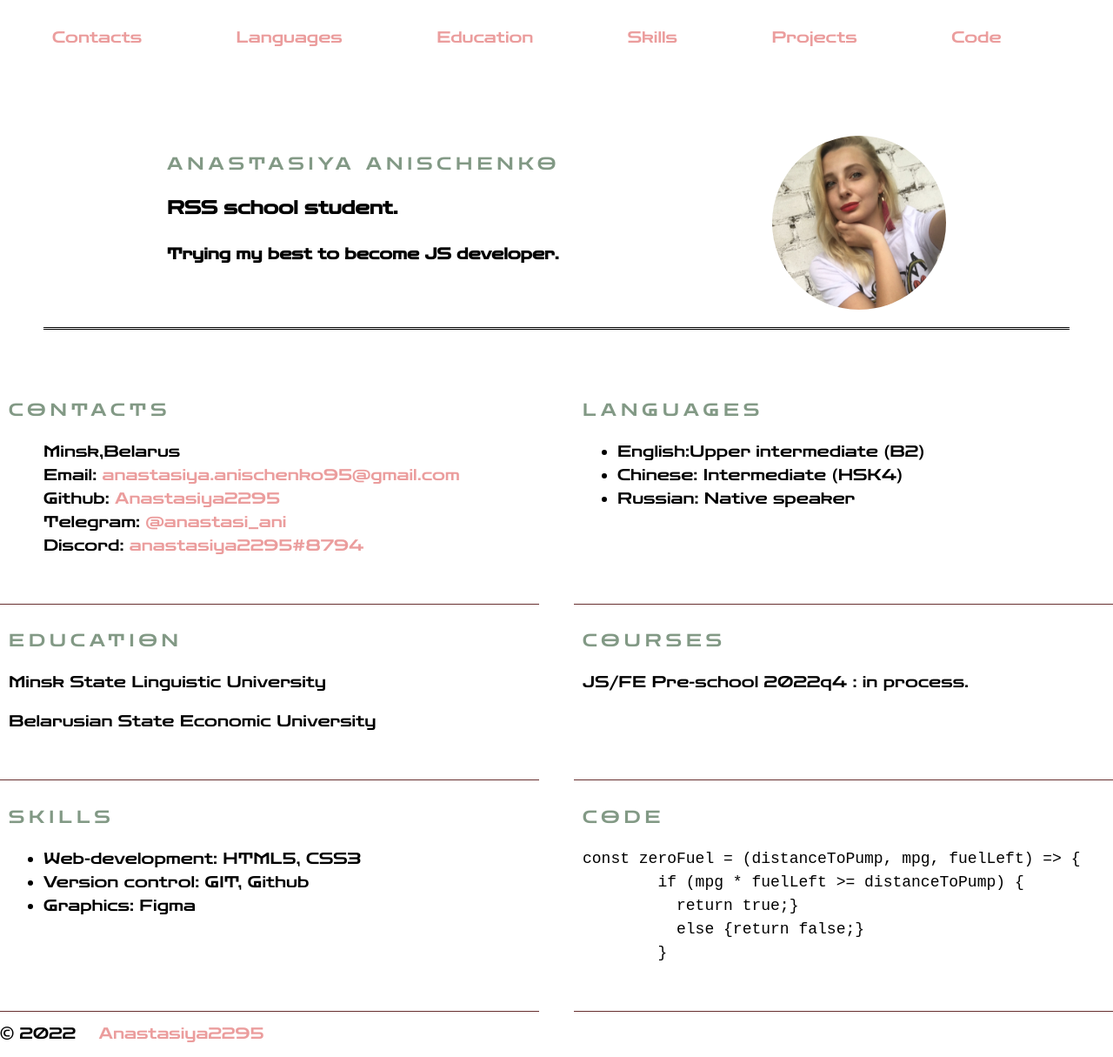
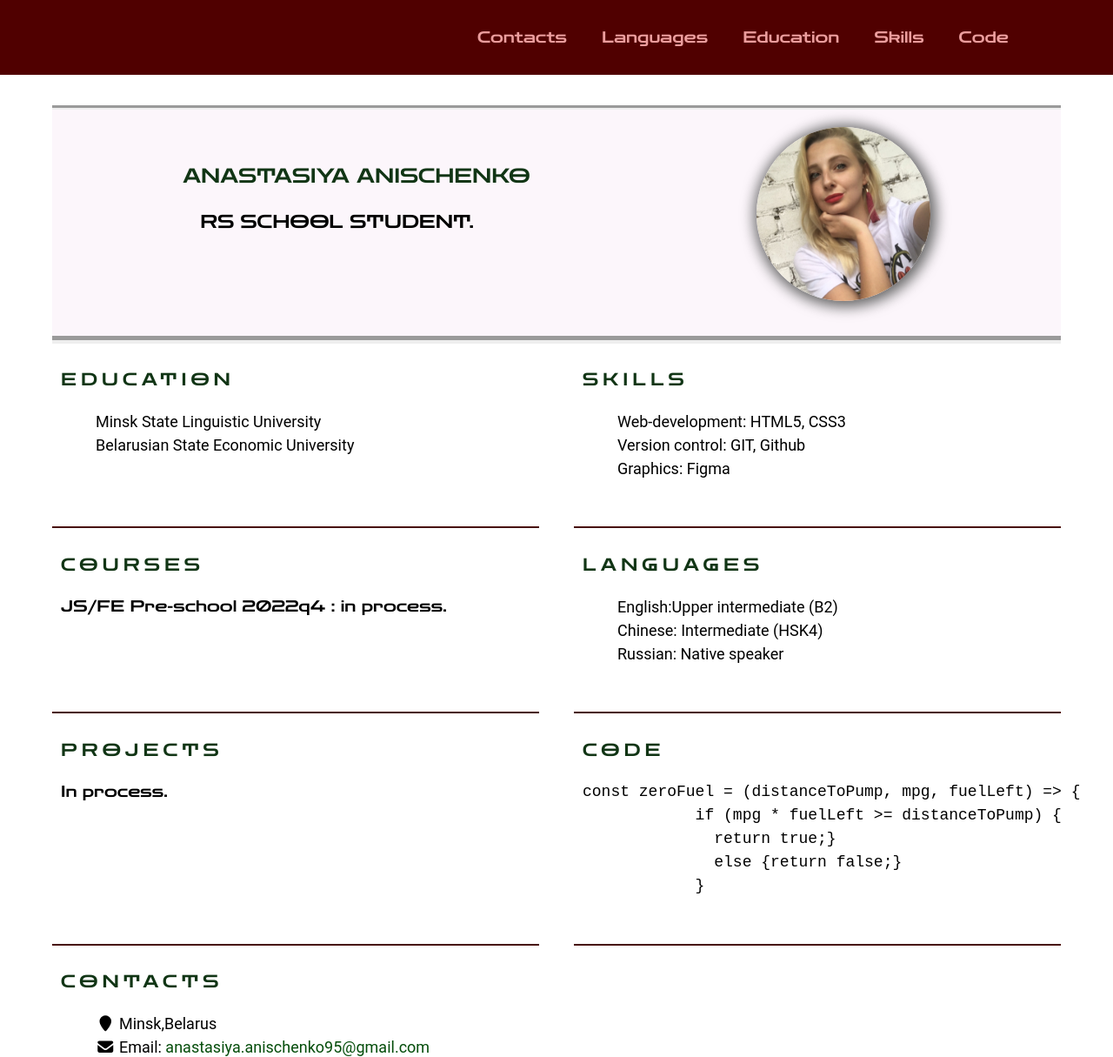
Before and after one commit to Anastasiya2295/rsschool-cv, a plain HTML site: page index.html in a window 1280 px wide. Shown: the top 1215 px of the page at 87% size. Drawn offline with Linux system fonts and the light colour scheme.

Commit message:
feat update index.html

```diff
--- a/index.html
+++ b/index.html
@@ -2,54 +2,64 @@
 <html>
  <head>
   <meta http-equiv="Content-Type" content="text/html; charset=utf-8">
-  <meta name="viewport" content="width=1170">
+  <meta name="viewport" content="width=devise-width">
   <title>CV Anastasiya Anischenko</title>
+  <link rel="stylesheet" href="/all.css">
   <link rel="stylesheet" href="/style.css">
-  <link rel="icon" href="img/icon.png">
+  <link rel="icon" href="/img/png-transparent-curriculum-vitae-computer-icons-capanema-gouvea-empreendimentos-ltda-business-cv-icon-thumbnail.png">
 </head>
  <body>
- <header>
+  <header class="header">
     <div class="container header-container">
         <nav class="nav">
          <ul class="nav-list">
-        <li class="nav-item"><a class="nav-link" href="#cont">Contacts</a></li>
+          <li class="nav-item"><a class="nav-link" href="#cont">Contacts</a></li></li>
           <li class="nav-item"><a class="nav-link" href="#lang">Languages</a></li>
           <li class="nav-item"><a class="nav-link" href="#edu">Education</a></li>
-        <li class="nav-item"><a class="nav-link" href="#skills">Skills</a></li>
-        <li class="nav-item"><a class="nav-link" href="#projects">Projects</a></li>
+          <li class=""><a class="nav-link" href="#skills">Skills</a></li>
           <li class="nav-item"><a class="nav-link" href="#code">Code</a></li>
         <ul>
        </nav>
+      </div>
+    </div>
     </header>
     <main class="main">
     <div class="container main-container">
       <section class="section section-profile" id="profile">
           <div class="section-profile-title">
           <h1 class="section-title main-title">Anastasiya Anischenko</h1>
-          <h3 class="section-subtitle">RSS school student.</h3>
-          <h4 class="setion-summery">Trying my best to become JS developer.</h4>
+          <h3 class="section-subtitle">RS School student.</h3>
           </div>
           <img src="/img/IMG_3046 (изменено).JPG" alt="" class="section-profile-picture">
       </section>
-      <section class="section" id="cont">
-        <h2 class="section-title">Contacts</h2>
+      <section class="section section-education" id="edu">
+        <h2 class="section-title">Education</h2>
         <ul class="section-list">
-          <li class="section-item contacts-item">
-            Minsk,Belarus
+          <li class="section-item">
+            Minsk State Linguistic University
           </li>
-          <li class="section-item contacts-item">
-            Email: <a href="mailto:anastasiya.anischenko95@gmail.com" title="email">anastasiya.anischenko95@gmail.com</a>
-          </li>
-          <li class="section-item contacts-item">
-            Github: <a href="https://github.com/Anastasiya2295" title="github">Anastasiya2295</a>
-          </li>
-          <li class="section-item contacts-item">
-            Telegram: <a href="https://t.me/anastasi_ani" title="telegram">@anastasi_ani</a>
-          </li>
-          <li class="section-item contacts-item">
-            Discord: <a href="https://discord.com/channels/@anastasiya2295#8794" title="github">anastasiya2295#8794</a>
+          <li class="section-item">
+            Belarusian State Economic University
           </li>
         </ul>
+      </section>
+      <section class="section" id="skills">
+        <h2 class="section-title" id="skills">Skills</h2>
+        <ul class="section-list">
+          <li class="section-item">
+            Web-development:<span> HTML5, CSS3</span>
+          </li>
+          <li class="section-item">
+            Version control:<span> GIT, Github</span>
+          </li>
+          <li class="section-item">
+            Graphics:<span> Figma</span>
+          </li>
+        </ul>
+      </section>
+      <section class="section section-courses" id="courses">
+        <h2 class="section-title">Courses</h2>
+        <p>JS/FE Pre-school 2022q4 : in process.</p>
       </section>
       <section class="section" id="lang">
         <h2 class="section-title">Languages</h2>
@@ -65,28 +75,9 @@
           </li>
         </ul>
       </section>
-      <section class="section section-education" id="edu">
-        <h2 class="section-title">Education</h2>
-        <p>Minsk State Linguistic University</p>
-        <p>Belarusian State Economic University</p>
-      </section>
-      <section class="section section-education" id="courses">
-        <h2 class="section-title">Courses</h2>
-        <p>JS/FE Pre-school 2022q4 : in process.</p>
-      </section>
-      <section class="section" id="skills">
-        <h2 class="section-title">Skills</h2>
-        <ul class="section-list">
-          <li class="section-item">
-            Web-development:<span> HTML5, CSS3</span>
-          </li>
-          <li class="section-item">
-            Version control:<span> GIT, Github</span>
-          </li>
-          <li class="section-item">
-            Graphics:<span> Figma</span>
-          </li>
-        </ul>
+      <section class="section section-projects" id="projects">
+        <h2 class="section-title">Projects</h2>
+        <p>In process.</p>
       </section>
       <section class="section" id="code">
         <h2 class="section-title">Code</h2>
@@ -96,10 +87,36 @@
               else {return false;}
             }</code></pre>
         </section>
+        <section class="section section-contacts" id="cont">
+        <h2 class="section-title">Contacts</h2>
+        <ul class="section-list">
+          <li class="section-item contacts-item">
+            <i class="fa fa-map-marker" aria-hidden="true"></i>
+            Minsk,Belarus
+          </li>
+          <li class="section-item contacts-item">
+            <i class="fa fa-envelope" aria-hidden="true"></i>
+            Email: <a href="mailto:anastasiya.anischenko95@gmail.com" title="email">anastasiya.anischenko95@gmail.com</a>
+          </li>
+          <li class="section-item contacts-item">
+            <i class="fa-brands fa-github"></i>
+            Github: <a href="https://github.com/Anastasiya2295" title="github">Anastasiya2295</a>
+          </li>
+          <li class="section-item contacts-item">
+            <i class="fa-brands fa-telegram"></i> Telegram:
+              <a href="https://t.me/anastasi_ani" title="telegram">@anastasi_ani</a>
+          </li>
+          <li class="section-item contacts-item">
+            <i class="fa-brands fa-discord"></i>
+            Discord: <a href="https://discord.com/channels/@anastasiya2295#8794" title="github">anastasiya2295#8794</a>
+          </li>
+        </ul>
+      </section>
        </div>
+    <footer>
     <div class="container footer-container">
-      <div>© 2022 <a href="https://github.com/Anastasiya2295" class="github nav-link">Anastasiya2295</a></div>
-      <a href="https://rs.school/js/" class="rss"></a>
+      <div>© 2022 <a href="https://github.com/Anastasiya2295" class="github footer-link">Anastasiya2295</a></div>
+      <a href="https://rs.school/js/" class="rss"><img src="/img/png-transparent-curriculum-vitae-computer-icons-capanema-gouvea-empreendimentos-ltda-business-cv-icon-thumbnail.png" alt="ggg"></a>
     </div>
   </footer>
   </body>
--- a/style.css
+++ b/style.css
@@ -1,17 +1,16 @@
 
 @font-face {
-    font-family:'ZenDots-Regular';
-    src: url(assets/fonts/ZenDots-Regular.ttf)
-}
+  font-family: 'ZenDots-Regular';
+  src: url(/assets/fonts/ZenDots-Regular.ttf) }
   * {
       box-sizing: border-box;
     }
     html {
       scroll-behavior: smooth;
+
     }
 
-  body
-  {
+   body {
     font-family:'ZenDots-Regular';
     min-width: 320;
     min-height: 100vh;
@@ -22,29 +21,47 @@
     justify-content: space-between;
     font-size: 18px;
     font-weight: 400;
-  line-height: 1.5;}
+    line-height: 1.5;
+  }
 
-.container {
-  max-width: 1440px;
-  margin: 0 auto;
-  min-width: 50px;
-}
+  .container { max-width: 1180px;
+      margin: 0px auto;
+      padding: 0px 10px;}
+
   .header {
-}
- .nav-list{
-  list-style: none;
+    flex-wrap: wrap;
+    background-color: #500000;
+    align-items: center;
+    width: 100%;
+    top: 0;
+    left: 0;
+    z-index: 50;}
+
+  .header_body{
+    position: relative;
+    z-index: 2;
     display: flex;
     justify-content: space-between;
-  flex-direction: row;
-  align-items:center;
     align-items: center;
+    width: 80px;
+
+   }
+   .nav-list {
+    display: flex;
+    justify-content: flex-end;
+    align-items: center;
+    list-style-type: none;
+
+   }
+    .nav-item{
+      text-decoration: none;
        }
 
 
-.nav-item:hover {background-color:brown;}
+  .nav-item :hover {background-color: #672f2f;}
 
   .nav-link {
-  padding: 0px;
+   padding: 0;
    margin: 20px;
     line-height: 50px;
     text-decoration: none;
@@ -52,6 +69,14 @@
     }
    a:hover {
     text-decoration:underline;
+  }
+
+
+  @media (max-width: 767px) {
+    .burger {display: block;
+    position: relative;
+    width:30px;
+    height: 20px;}
   }
 
     .main {
@@ -68,32 +93,59 @@
       width: calc(50% - 20px);
       padding: 10px;
       padding-bottom: 35px;
-  border-bottom: 1px solid #672f2f;
+      border-bottom: 2px double rgb(71, 10, 6);
+      flex-wrap: wrap;
     }
 
 
     .section-profile {
       display: flex;
+      width: 100%;
       justify-content: space-around;
-  width: 100%;
       padding: 20px;
-  margin: 50px;
-  border-bottom: double;
+      padding-bottom: 40px;
+      margin-top: 3%;
+      border-top: groove 5px;
+      border-bottom: groove 9px;
+      background-color: rgba(158, 25, 151, 0.034);
     }
+
 
     .section-profile-picture
     {height: 200px;
     width: 200px;
-border-radius: 50%;}
+    border-radius: 50%;
+    box-shadow: 2px 2px 15px 5px dimgray;
+  }
 
 
     .section-title {
       margin-bottom: 20px;
       font-size: 20px;
-  font-weight: 400;
+      font-weight: 300;
       text-transform: uppercase;
       letter-spacing: 5px;
-  color: #829985;
+      color:rgba(1, 39, 5, 0.938);
+    }
+
+    .main-title {
+      letter-spacing: 0px;
+      margin-top: 10%;
+      margin-bottom: 0px;
+      font-size: 23px;
+    }
+    .section-subtitle{
+      padding-left: 5%;
+      margin-top: 5%;
+      margin-bottom: 5px;
+      font-weight: 300;
+      text-transform: uppercase;
+    }
+
+    .section-item{
+      font-family: 'Roboto';
+      src:url(/assets/fonts/Roboto-Medium.ttf);
+      font-weight:400;
     }
 
     .contacts-item{
@@ -102,17 +154,33 @@ border-radius: 50%;}
       padding: 0;
       list-style: none;
     }
+    .section-list{
+      list-style: none;
+    }
     .contacts-item a {text-decoration: none;
-  color:rgb(235, 157, 157)
+      color:rgb(5, 77, 11)
+    }
+
+    .section-contacts {
+      border-bottom: 0px;
+    }
+    .footer{
+    display: flex;
+    justify-content: space-between;
+    align-items: center;
+    margin: 0 auto;
+    color: #fff;
+    }
+    .footer-container{
+      background-color:#500000;
     }
 
     .rss {width: 121px;
     height: 45px;
-background-image: url("img/rs_school_js.svg");
+    background-image: url(/assets/rs_school_js.svg);
     background-size: contain;
     background-repeat: no-repeat;}
 
-
-h1{
-  font-size: 30px;
+    .footer-link {
+      color: black;
     }
```
Also changed, not shown: assets/rs_school_js.svg (added), img/rs_school_js.svg (added). Lines whose indentation alone changed are shown as unchanged.
